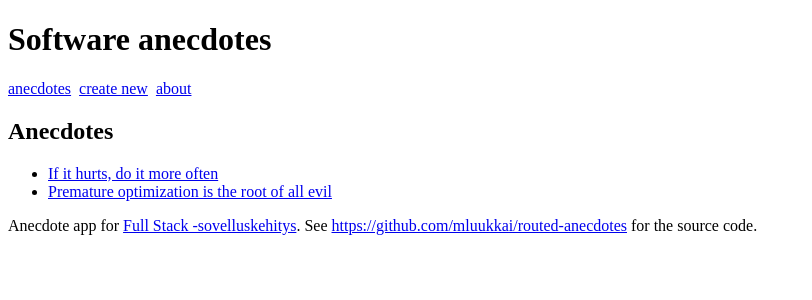
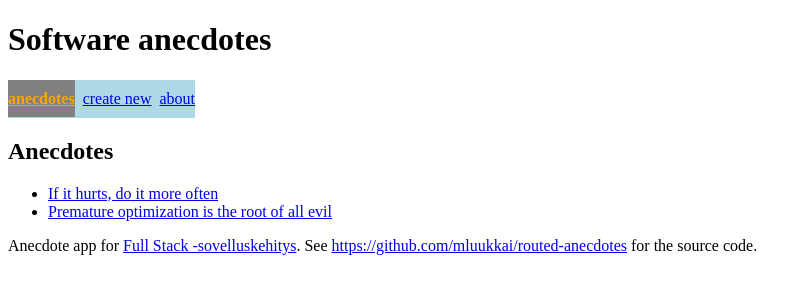
Before and after one commit to TimoJarvenpaa/Full-Stack-Open-2018-osa6, a React (Create React App) app in the folder routed-anecdotes/: page / in a window 1280 px wide. Shown: the top 300 px of the page, without its empty margins (0-812 px from the left). Built offline with nearby package versions, Linux system fonts and the light colour scheme; the HTML template or start-up script is replaced by a standard one.

Commit message:
Tehtävä 6.20

```diff
--- a/routed-anecdotes/src/App.js
+++ b/routed-anecdotes/src/App.js
@@ -1,19 +1,35 @@
 import React from 'react'
-import { BrowserRouter as Router, Route, Link } from 'react-router-dom'
+import { BrowserRouter as Router, Route, NavLink } from 'react-router-dom'
 
-const Menu = () => (
-  <div>
-    <Link to="/">anecdotes</Link> &nbsp;
-    <Link to="/create">create new</Link> &nbsp;
-    <Link to="/about">about</Link>&nbsp;
-  </div>
-)
+const Menu = () => {
+  const menuStyle = {
+    backgroundColor: 'lightblue',
+    paddingTop: 10,
+    paddingBottom: 10,
+    display: 'inline-block'
+  }
+
+  const activeStyle = {
+    fontWeight: 'bold',
+    color: 'orange',
+    backgroundColor: 'grey',
+    paddingTop: 10,
+    paddingBottom: 10
+  }
+  return (
+    <div style={menuStyle}>
+      <NavLink exact to="/" activeStyle={activeStyle}>anecdotes</NavLink> &nbsp;
+      <NavLink to="/create" activeStyle={activeStyle}>create new</NavLink> &nbsp;
+      <NavLink to="/about" activeStyle={activeStyle}>about</NavLink>
+    </div>
+  )
+}
 
 const AnecdoteList = ({ anecdotes }) => (
   <div>
     <h2>Anecdotes</h2>
     <ul>
-      {anecdotes.map(anecdote => <li key={anecdote.id}><Link to={`/anecdotes/${anecdote.id}`}>{anecdote.content}</Link></li>)}
+      {anecdotes.map(anecdote => <li key={anecdote.id}><NavLink to={`/anecdotes/${anecdote.id}`}>{anecdote.content}</NavLink></li>)}
     </ul>
   </div>
 )
```
